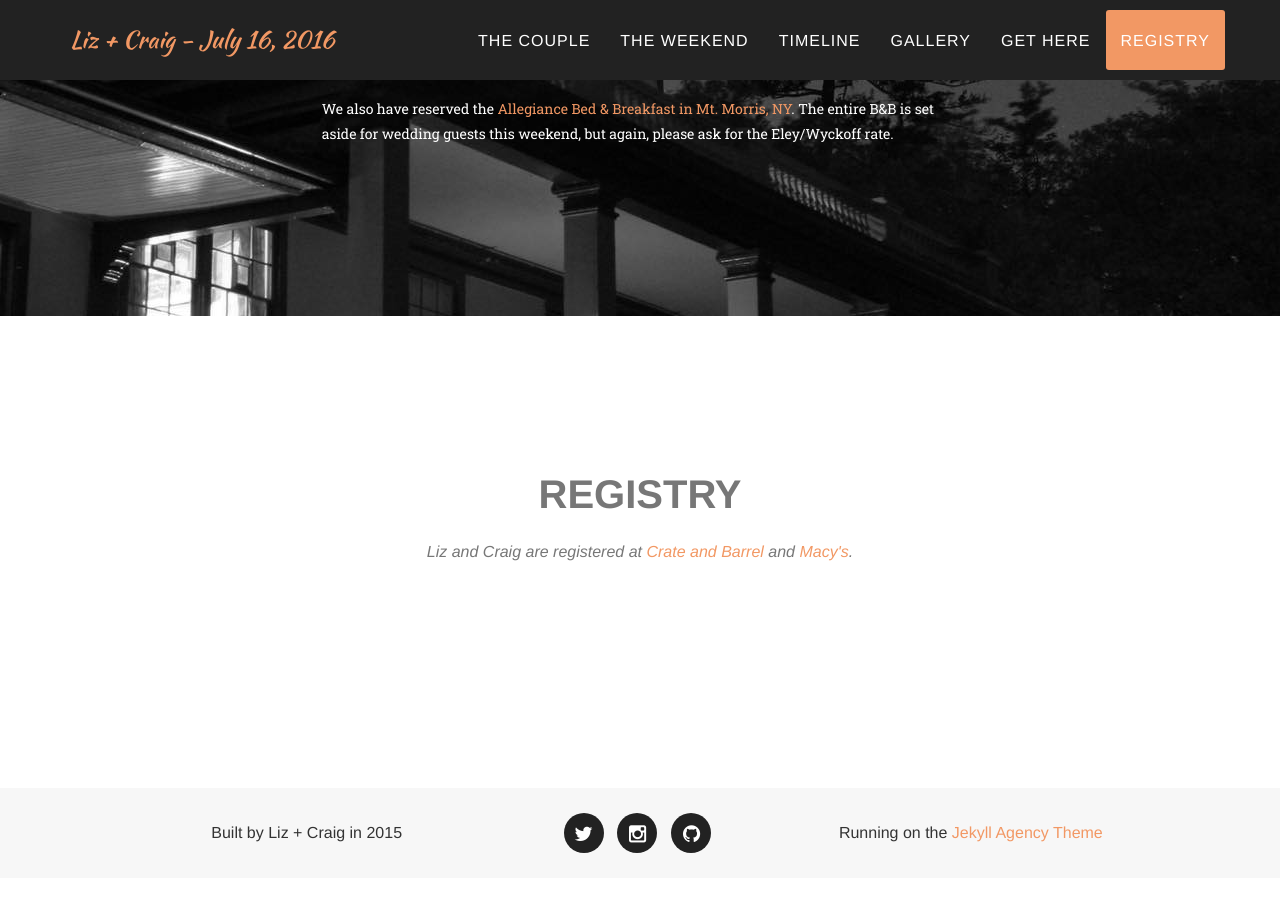
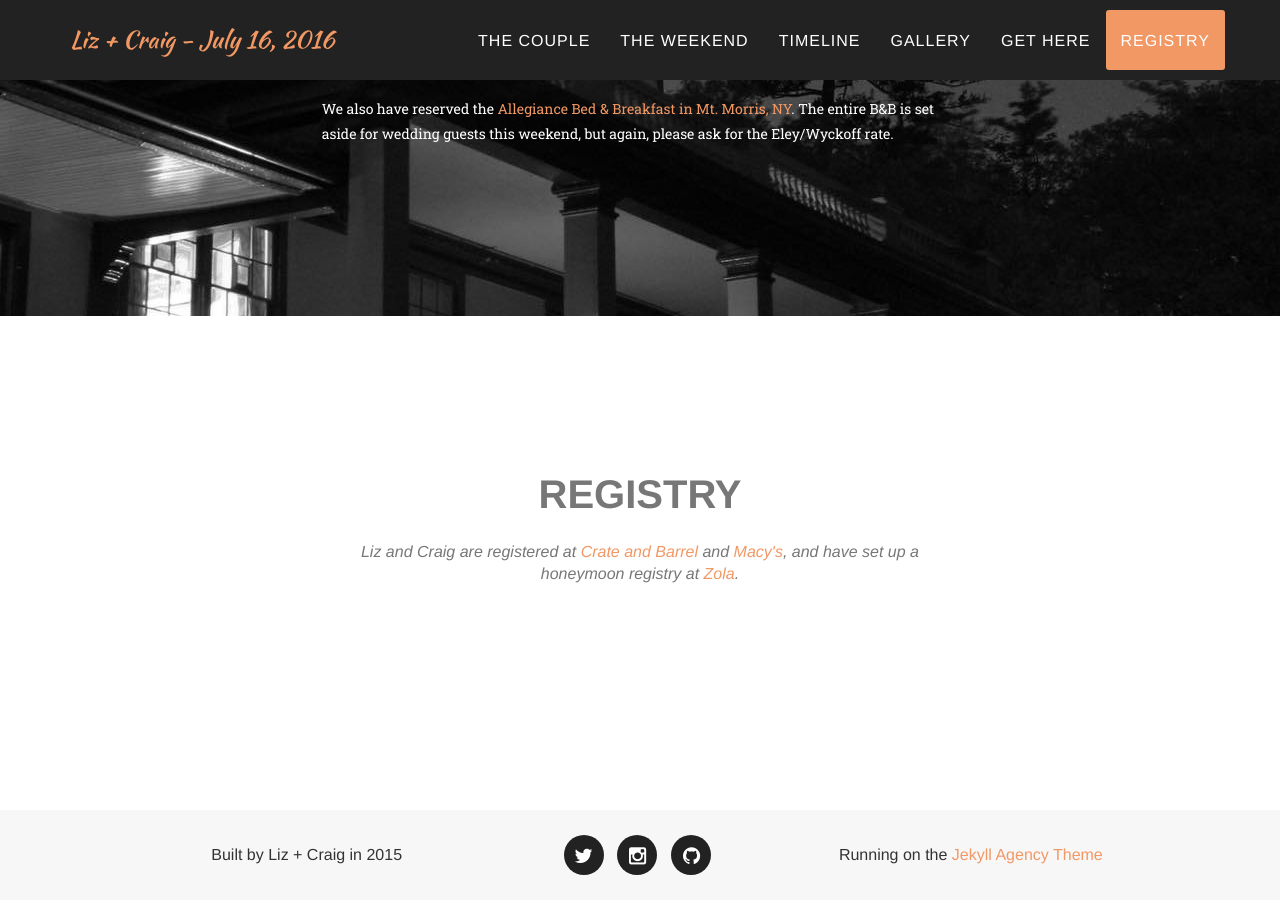
Before and after one commit to craigeley/agency_wedding, a Jekyll site: the page built from index.html, in a window 1280 px wide and 900 px high, scrolled down 5405 px. Built offline with Jekyll 4.4.1, drawn with Linux system fonts in a browser that asks for light colours; some web fonts are replaced; before the commit the page ends 6283 px from its top, so only the background shows below that.

Commit message:
added honeymoon registry

```diff
--- a/_includes/registry.html
+++ b/_includes/registry.html
@@ -5,7 +5,7 @@
                 <h2 class="section-heading text-muted">Registry</h2>
             </div>
                 <div class="col-lg-8 col-sm-offset-2 text-center">
-                <h3 class="section-subheading text-muted">Liz and Craig are registered at <a href="http://www.crateandbarrel.com/gift-registry/elizabeth-wyckoff-and-craig-eley/r5490085">Crate and Barrel</a> and <a href="http://www1.macys.com/registry/wedding/guest/?registryId=6536610">Macy's</a>.</h3>
+                <h3 class="section-subheading text-muted">Liz and Craig are registered at <a href="http://www.crateandbarrel.com/gift-registry/elizabeth-wyckoff-and-craig-eley/r5490085">Crate and Barrel</a> and <a href="http://www1.macys.com/registry/wedding/guest/?registryId=6536610">Macy's</a>, and have set up a honeymoon registry at <a href="https://www.zola.com/registry/lizpluscraig">Zola</a>.</h3>
         </div>
     </div>
 </section>
```
